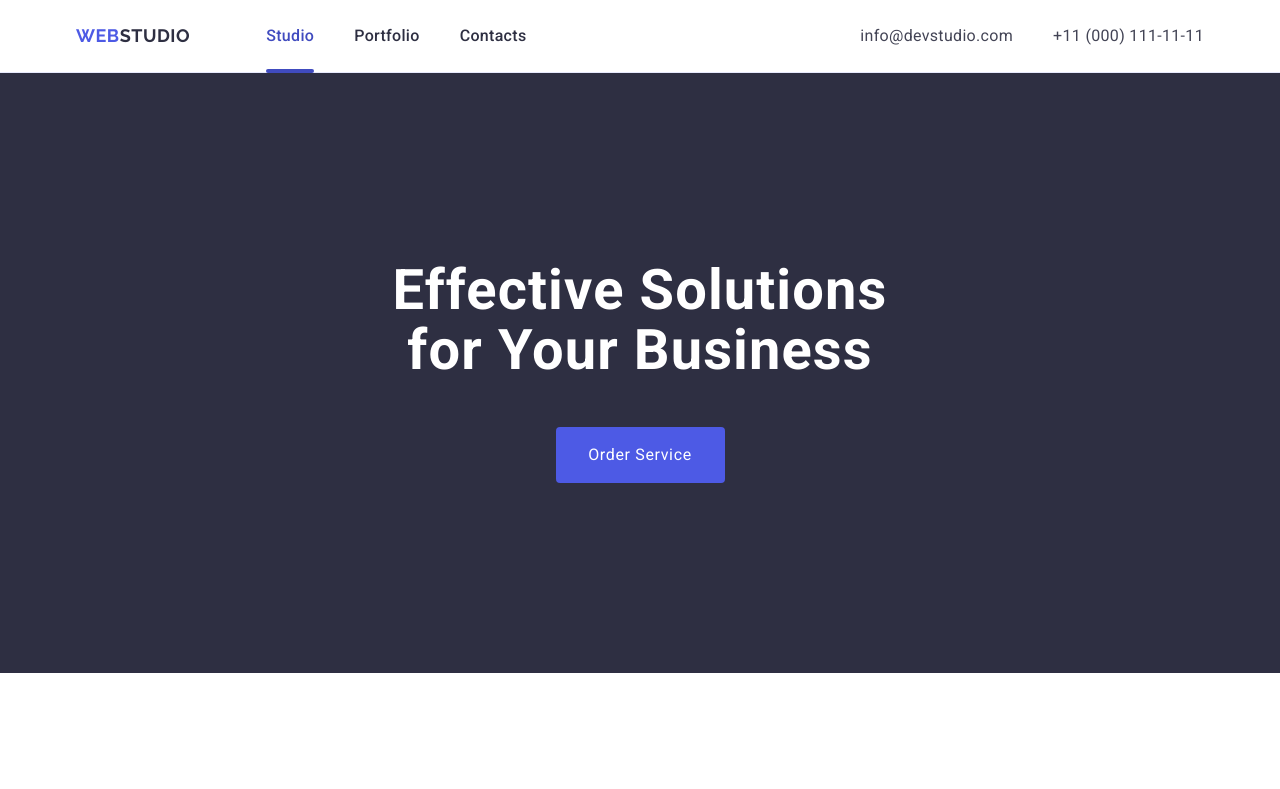
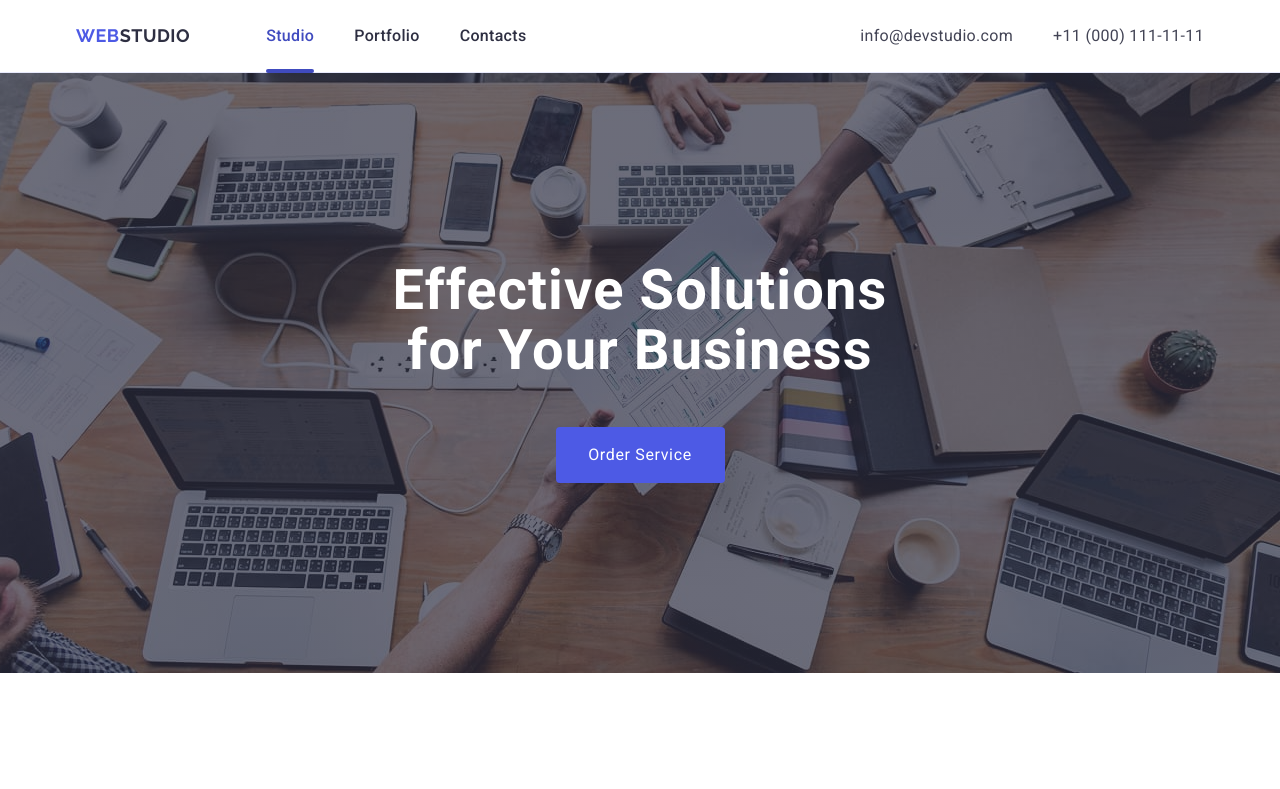
Before and after one commit to Shoni182/goit-markup-hw-04, a plain HTML site: page index.html in a window 1280 px wide. Shown: the top 789 px of the page. Drawn offline with nearby package versions, Linux system fonts and the light colour scheme; the site is published under a folder, as on GitHub Pages, so addresses that start at the root find nothing; files whose address does not match are found by name.

Commit message:
fix image path

```diff
--- a/css/styles.css
+++ b/css/styles.css
@@ -243,7 +243,7 @@ address {
     linear-gradient(to bottom,
       rgba(46, 47, 66, 0.7),
       rgba(46, 47, 66, 0.7)),
-    url(/images/img-bgm-hero.jpg);
+    url(../images/img-bgm-hero.jpg);
   background-repeat: no-repeat;
   background-position: center;
   background-size: cover;
```
